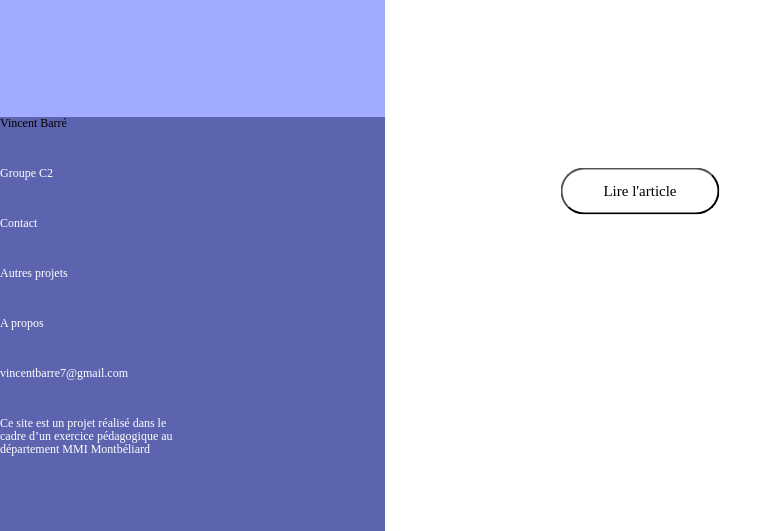
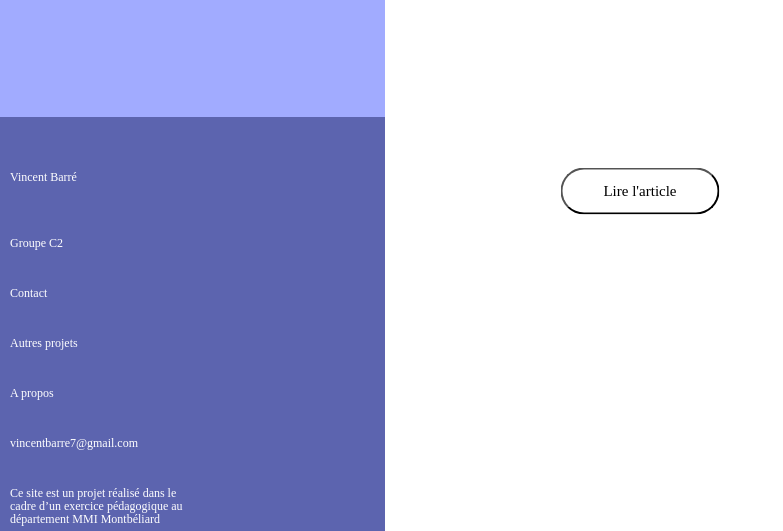
Before and after one commit to Vbarre2/2023-sae105-projet-Vbarre2-master, a plain HTML site: page index.html in a window 1280 px wide. Shown: the part 1921-2452 px from the top of the page, without its empty margins (0-783 px from the left). Drawn offline with Linux system fonts and the light colour scheme; a web font is replaced by a local one.

Commit message:
suite2 css footer

```diff
--- a/src/css/index.css
+++ b/src/css/index.css
@@ -380,21 +380,23 @@ button{
     .footer__nom {
         margin-top: 120px;
         margin-right: 5px;
+        margin-left: 10px;
         width: 190px;
         height: 120px;
         flex-shrink: 0;
 
-        color: #000000;
+        color: #ffffff;
         font-family: Sulphur Point;
         font-size: 12px;
         font-style: normal;
         font-weight: 400;
-        line-height: 110%;
+        line-height: 1000%;
     }
 
     .footer__groupe {
-        margin-top: -70px;
+        margin-top: 0px;
         margin-right: 5px;
+        margin-left: 10px;
         width: 190px;
         height: 120px;
         flex-shrink: 0;
@@ -410,6 +412,7 @@ button{
     .footer__contact {
         margin-top: -70px;
         margin-right: 5px;
+        margin-left: 10px;
         width: 190px;
         height: 120px;
         flex-shrink: 0;
@@ -425,6 +428,7 @@ button{
     .footer__autres {
         margin-top: -70px;
         margin-right: 5px;
+        margin-left: 10px;
         width: 190px;
         height: 120px;
         flex-shrink: 0;
@@ -440,6 +444,7 @@ button{
     .footer__apropos {
         margin-top: -70px;
         margin-right: 5px;
+        margin-left: 10px;
         width: 190px;
         height: 120px;
         flex-shrink: 0;
@@ -455,6 +460,7 @@ button{
     .footer__mail {
         margin-top: -70px;
         margin-right: 5px;
+        margin-left: 10px;
         width: 190px;
         height: 120px;
         flex-shrink: 0;
@@ -470,6 +476,7 @@ button{
     .footer__dpt {
         margin-top: -70px;
         margin-right: 5px;
+        margin-left: 10px;
         width: 190px;
         height: 120px;
         flex-shrink: 0;
```
